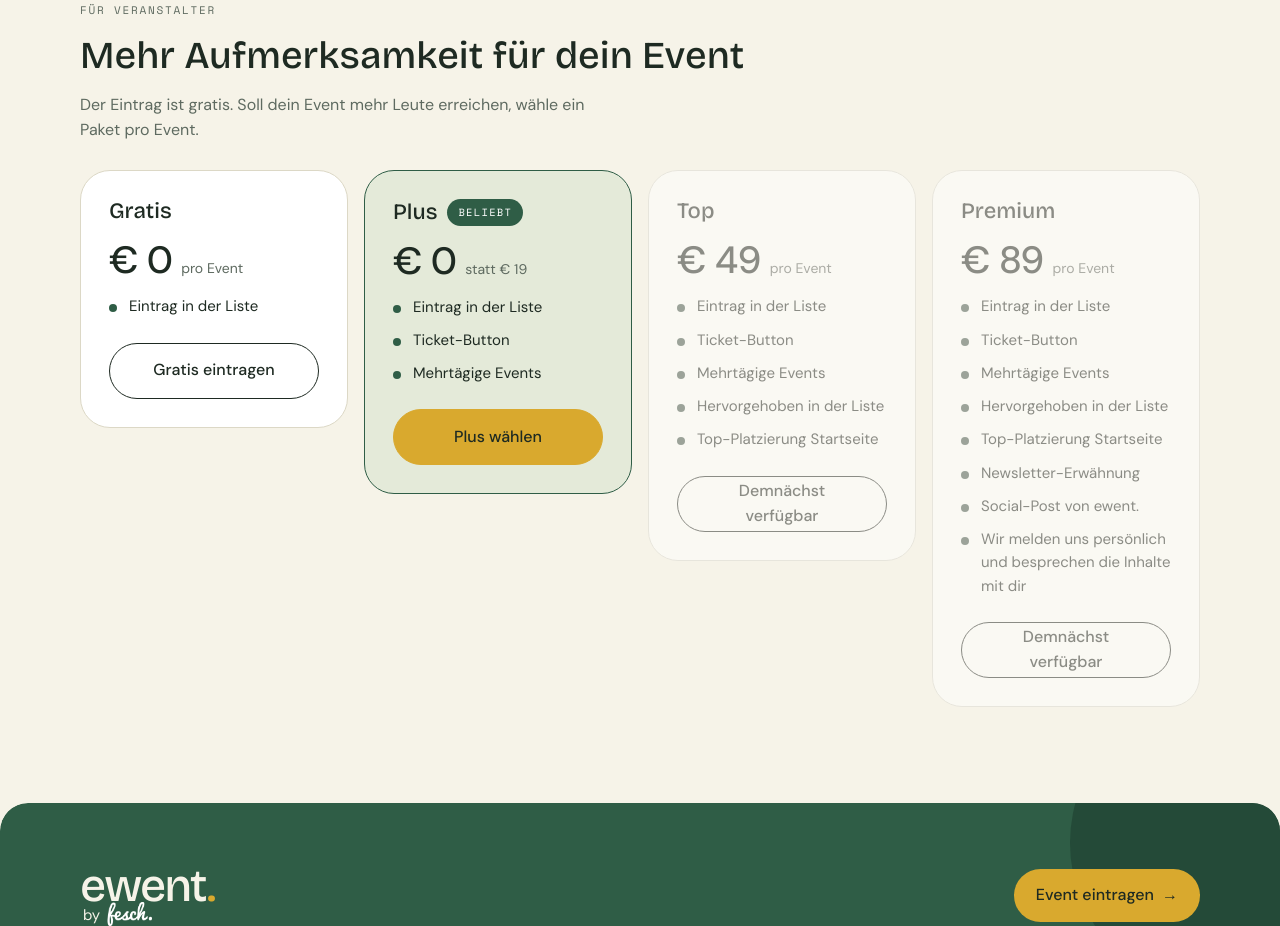
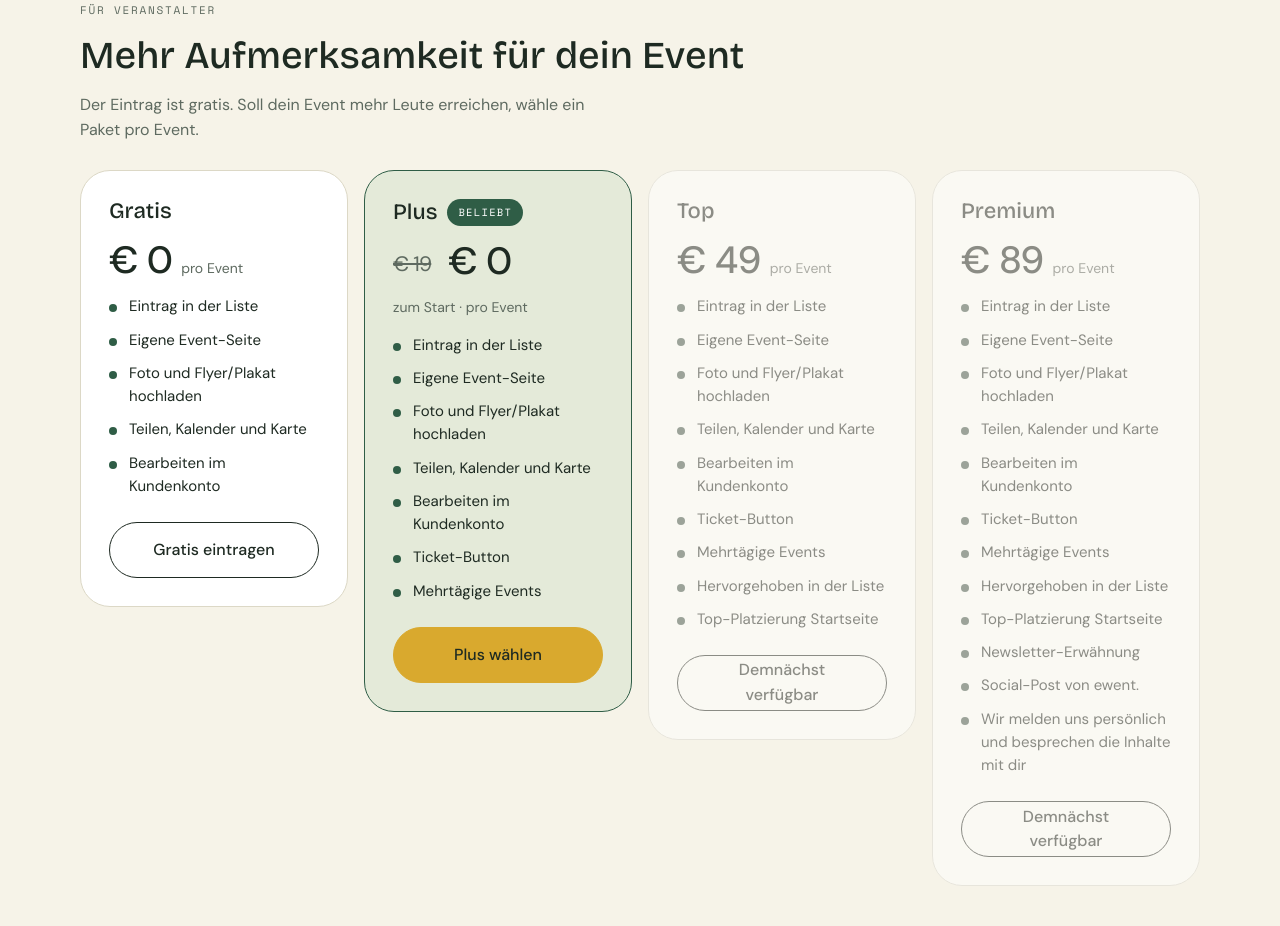
Before and after one commit to feschstudio/ewent, a WordPress theme: template themes/ewent-theme/front-page.php in a window 1280 px wide; the page is wider, and only the part inside the window is pictured. Shown: the part 885-1811 px from the top of that part. Run offline with PHP 8.4 and a stand-in for WordPress, Linux system fonts and the light colour scheme; the site name, menu and one post (Sample post) are stand-ins, and other content is empty.

Commit message:
0.7.33: Plus 19 durchgestrichen, 0 zum Start, mehr Paketpunkte
Co-Authored-By: Claude Sonnet 5.5 <noreply@anthropic.com>
Claude-Session: https://claude.ai/code/session_016uZJsu4QLBCDBjTrXTyEui

```diff
--- a/ewent-core.php
+++ b/ewent-core.php
@@ -2,7 +2,7 @@
 /**
  * Plugin Name: ewent core
  * Description: Veranstaltungskalender Region Krems (ewent. by fesch.): Events, Freigabe, Übernahme-Anfragen, Einreichen, Grundbefüllung.
- * Version: 0.7.32
+ * Version: 0.7.33
  * Author: fesch.
  * Text Domain: ewent-core
  * Requires PHP: 7.4
@@ -12,7 +12,7 @@ if ( ! defined( 'ABSPATH' ) ) {
 	exit;
 }
 
-define( 'EWENT_VERSION', '0.7.32' );
+define( 'EWENT_VERSION', '0.7.33' );
 define( 'EWENT_DIR', plugin_dir_path( __FILE__ ) );
 define( 'EWENT_URL', plugin_dir_url( __FILE__ ) );
 
--- a/themes/ewent-theme/assets/ewent.css
+++ b/themes/ewent-theme/assets/ewent.css
@@ -593,3 +593,5 @@ footer .by .logo-tint{margin-left:0!important;transform:translateY(3px)}
 .pgrid{align-items:start!important}
 .pack{height:auto!important}
 .pack .price small{white-space:nowrap}
+
+.price .was{font-size:.55em;font-weight:400;color:var(--muted);text-decoration:line-through;margin-right:8px;vertical-align:middle}
--- a/themes/ewent-theme/assets/ewent.js
+++ b/themes/ewent-theme/assets/ewent.js
@@ -1,12 +1,14 @@
 (function(){
   var CATS=['Wein','Kulinarik','Musik','Markt','Kultur','Familie','Sport'];
   var TOWNS=['Krems','Stein','Dürnstein','Spitz','Weißenkirchen','Furth bei Göttweig','Langenlois','Gobelsburg','Traismauer','Herzogenburg'];
+  var BASE=[['Eintrag in der Liste',1],['Eigene Event-Seite',1],['Foto und Flyer/Plakat hochladen',1],['Teilen, Kalender und Karte',1],['Bearbeiten im Kundenkonto',1]];
   var PACKS=[
-    {id:'free',name:'Gratis',price:0,live:1,items:[['Eintrag in der Liste',1],['Ticket-Button',0],['Mehrtägige Events',0],['Hervorgehoben in der Liste',0],['Top-Platzierung Startseite',0],['Newsletter-Erwähnung',0],['Social-Post von fesch.',0]]},
-    {id:'plus',name:'Plus',price:19,now:0,live:1,hot:1,items:[['Eintrag in der Liste',1],['Ticket-Button',1],['Mehrtägige Events',1],['Hervorgehoben in der Liste',0],['Top-Platzierung Startseite',0],['Newsletter-Erwähnung',0],['Social-Post von fesch.',0]]},
-    {id:'top',name:'Top',price:49,items:[['Eintrag in der Liste',1],['Ticket-Button',1],['Mehrtägige Events',1],['Hervorgehoben in der Liste',1],['Top-Platzierung Startseite',1],['Newsletter-Erwähnung',0],['Social-Post von fesch.',0]]},
-    {id:'premium',name:'Premium',price:89,items:[['Eintrag in der Liste',1],['Ticket-Button',1],['Mehrtägige Events',1],['Hervorgehoben in der Liste',1],['Top-Platzierung Startseite',1],['Newsletter-Erwähnung',1],['Social-Post von fesch.',1],['Wir melden uns persönlich und besprechen die Inhalte mit dir',1]]}
+    {id:'free',name:'Gratis',price:0,live:1,items:BASE.concat([['Ticket-Button',0],['Mehrtägige Events',0],['Hervorgehoben in der Liste',0],['Top-Platzierung Startseite',0],['Newsletter-Erwähnung',0],['Social-Post von fesch.',0]])},
+    {id:'plus',name:'Plus',price:19,now:0,live:1,hot:1,items:BASE.concat([['Ticket-Button',1],['Mehrtägige Events',1],['Hervorgehoben in der Liste',0],['Top-Platzierung Startseite',0],['Newsletter-Erwähnung',0],['Social-Post von fesch.',0]])},
+    {id:'top',name:'Top',price:49,items:BASE.concat([['Ticket-Button',1],['Mehrtägige Events',1],['Hervorgehoben in der Liste',1],['Top-Platzierung Startseite',1],['Newsletter-Erwähnung',0],['Social-Post von fesch.',0]])},
+    {id:'premium',name:'Premium',price:89,items:BASE.concat([['Ticket-Button',1],['Mehrtägige Events',1],['Hervorgehoben in der Liste',1],['Top-Platzierung Startseite',1],['Newsletter-Erwähnung',1],['Social-Post von fesch.',1],['Wir melden uns persönlich und besprechen die Inhalte mit dir',1]])}
   ];
+
 
   function pad(n){return (n<10?'0':'')+n}
   function dd(s){var p=s.split('-');return new Date(+p[0],p[1]-1,+p[2])}
@@ -254,7 +256,7 @@
   function ics(e){var p=function(n){return (n<10?'0':'')+n},h=e.t.split(':'),ymd=e.date.getFullYear()+p(e.date.getMonth()+1)+p(e.date.getDate()),st=ymd+'T'+h[0]+h[1]+'00',en=ymd+'T'+p((+h[0]+2)%24)+h[1]+'00';return ['BEGIN:VCALENDAR','VERSION:2.0','PRODID:-//ewent.//DE','BEGIN:VEVENT','UID:'+e.i+'@ewent.','DTSTAMP:'+st,'DTSTART:'+st,'DTEND:'+en,'SUMMARY:'+e.title,'LOCATION:'+e.place+', '+e.town,'DESCRIPTION:'+e.desc,'END:VEVENT','END:VCALENDAR'].join('\r\n')}
   function packHTML(p){
     return '<div class="pack'+(p.hot?' hot':'')+(p.live?'':' soon')+'"><div class="row"><h3>'+p.name+'</h3>'+(p.hot?'<span class="badge">Beliebt</span>':'')+'</div>'+
-      '<div class="price">€ '+(p.now!==undefined?p.now:p.price)+' <small>'+(p.now!==undefined?'statt € '+p.price:'pro Event')+'</small></div><ul>'+p.items.filter(function(i){return i[1]}).map(function(i){return '<li>'+i[0].replace('fesch.','ewent.')+'</li>'}).join('')+'</ul>'+
+      '<div class="price">'+(p.now!==undefined?'<s class="was">€ '+p.price+'</s> € '+p.now+' <small>zum Start · pro Event</small>':'€ '+p.price+' <small>pro Event</small>')+'</div><ul>'+p.items.filter(function(i){return i[1]}).map(function(i){return '<li>'+i[0].replace('fesch.','ewent.')+'</li>'}).join('')+'</ul>'+
       (!p.live?'<button class="btn ghost block" disabled>Demnächst verfügbar</button>':'<button class="btn '+(p.hot?'accent':'ghost')+' block" data-pack="'+p.id+'">'+(p.id==='free'?'Gratis eintragen':'Plus wählen')+'</button>')+'</div>';
   }
   $('#packGrid').innerHTML=PACKS.map(packHTML).join('');
--- a/themes/ewent-theme/functions.php
+++ b/themes/ewent-theme/functions.php
@@ -3,7 +3,7 @@ if ( ! defined( 'ABSPATH' ) ) {
 	exit;
 }
 
-define( 'EWENT_THEME_VERSION', '0.7.32' );
+define( 'EWENT_THEME_VERSION', '0.7.33' );
 
 add_action( 'after_setup_theme', function () {
 	add_theme_support( 'title-tag' );
--- a/themes/ewent-theme/style.css
+++ b/themes/ewent-theme/style.css
@@ -4,7 +4,7 @@ Theme URI: https://ewent.at
 Author: fesch.
 Author URI: https://fesch.co.at
 Description: Das Design von ewent., dem Veranstaltungskalender der Region Krems. Arbeitet mit dem Plugin "ewent-core" zusammen.
-Version: 0.7.32
+Version: 0.7.33
 Requires at least: 6.0
 Requires PHP: 7.4
 Text Domain: ewent
```
